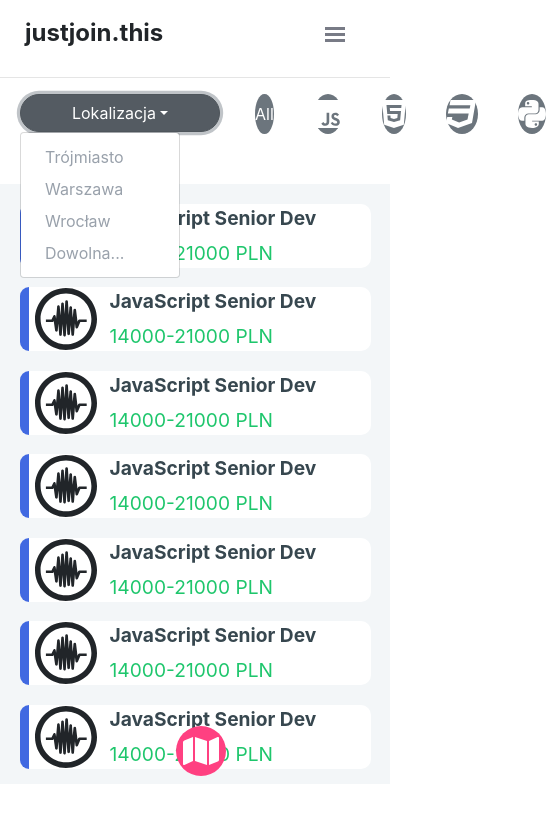
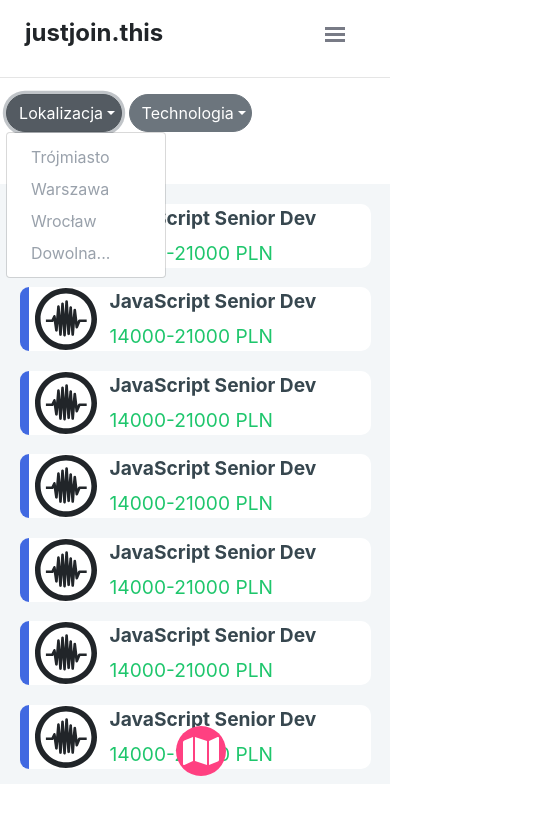
Before and after one commit to F1sher-Man/justjointhis, a React (Create React App) app: page / in a window 390 px wide. Both pictures are taken after a click on the button "Lokalizacja". Shown: the top 814 px of the page, 546 px wide, since content can reach past the window. Built offline with nearby package versions, Linux system fonts and the light colour scheme.

Commit message:
Dropdown list on mobile view on tech filter

```diff
--- /dev/null
+++ b/src/components/JobOffers/Navigation/dropdown.component.tsx
@@ -0,0 +1,53 @@
+/* eslint-disable no-empty-pattern */
+import * as React from "react";
+import Dropdown from "react-bootstrap/Dropdown";
+import { useState, ReactElement } from "react";
+
+import "./navigation.shared.scss";
+
+export interface DropdownProps {
+  defaultItem: string;
+  items: Array<string>;
+}
+
+const DropdownComponent = ({
+  defaultItem,
+  items,
+}: DropdownProps): ReactElement => {
+  const [currentItem, setCurrentItem] = useState(defaultItem);
+  const [btnVariant, setBtnVariant]: any = useState("secondary");
+
+  function handleItemChange(item: string) {
+    setBtnVariant(item === defaultItem ? "secondary" : "primary");
+    setCurrentItem(item);
+  }
+  return (
+    <div>
+      <Dropdown>
+        <Dropdown.Toggle
+          variant={btnVariant}
+          id="dropdown-basic"
+          className="dropdown-btn"
+        >
+          {currentItem}
+        </Dropdown.Toggle>
+
+        {/* ponizej margin na zero bo w innym wypadku bootstrap rzuca bledy do konsoli o cos? */}
+        <Dropdown.Menu style={{ margin: "0px" }}>
+          {items.map((item) => {
+            return (
+              <Dropdown.Item onClick={() => handleItemChange(item)}>
+                {item}
+              </Dropdown.Item>
+            );
+          })}
+          <Dropdown.Item onClick={() => handleItemChange(defaultItem)}>
+            Dowolna...
+          </Dropdown.Item>
+        </Dropdown.Menu>
+      </Dropdown>
+    </div>
+  );
+};
+
+export default DropdownComponent;
--- a/src/components/JobOffers/Navigation/droropdown-location.component.tsx
+++ /dev/null
@@ -1,47 +0,0 @@
-/* eslint-disable no-empty-pattern */
-import * as React from "react";
-import Dropdown from "react-bootstrap/Dropdown";
-import { useState, ReactElement } from "react";
-
-export interface DropdownLocationProps {}
-
-const DropdownLocation = ({}: DropdownLocationProps): ReactElement => {
-  const [location, setLocation] = useState("Lokalizacja");
-  const [btnVariant, setBtnVariant]: any = useState("secondary");
-
-  function handleLocationChange(city: string) {
-    setBtnVariant(city === "Lokalizacja" ? "secondary" : "primary");
-    setLocation(city);
-  }
-  return (
-    <div>
-      <Dropdown>
-        <Dropdown.Toggle
-          variant={btnVariant}
-          id="dropdown-basic"
-          className="dropdown-btn"
-        >
-          {location}
-        </Dropdown.Toggle>
-
-        {/* ponizej margin na zero bo w innym wypadku bootstrap rzuca bledy do konsoli o cos? */}
-        <Dropdown.Menu style={{ margin: "0px" }}>
-          <Dropdown.Item onClick={() => handleLocationChange("Trójmiasto")}>
-            Trójmiasto
-          </Dropdown.Item>
-          <Dropdown.Item onClick={() => handleLocationChange("Warszawa")}>
-            Warszawa
-          </Dropdown.Item>
-          <Dropdown.Item onClick={() => handleLocationChange("Wrocław")}>
-            Wrocław
-          </Dropdown.Item>
-          <Dropdown.Item onClick={() => handleLocationChange("Lokalizacja")}>
-            Dowolna...
-          </Dropdown.Item>
-        </Dropdown.Menu>
-      </Dropdown>
-    </div>
-  );
-};
-
-export default DropdownLocation;
--- a/src/components/JobOffers/Navigation/technologies.component.tsx
+++ b/src/components/JobOffers/Navigation/technologies.component.tsx
@@ -1,9 +1,10 @@
 /* eslint-disable no-empty-pattern */
 import * as React from "react";
-import "./technologies.component.scss";
 import { FontAwesomeIcon } from "@fortawesome/react-fontawesome";
 import { TECH } from "../../../enums/tech.const";
 import { useState, ReactElement } from "react";
+
+import "./navigation.shared.scss";
 
 export interface TechnologiesProps {}
 
--- a/src/components/JobOffers/job-offers.component.scss
+++ b/src/components/JobOffers/job-offers.component.scss
@@ -1,7 +1,7 @@
 .dropdown-btn {
   border-radius: 50px !important;
-  margin-left: 20px;
-  width: 200px;
+  margin-left: 5%;
+  width: 95%;
 }
 .page-container {
   height: 100%;
@@ -13,7 +13,7 @@
   height: 50px;
   width: 800px;
   @media only screen and (max-width: 1024px) {
-    width: 230px;
+    width: 100%;
   }
 }
 
@@ -64,3 +64,15 @@
     display: none;
   }
 }
+
+.tech-mobile {
+  @media only screen and (min-width: 1025px) {
+    display: none;
+  }
+}
+
+.tech-fullsize {
+  @media only screen and (max-width: 1024px) {
+    display: none;
+  }
+}
--- a/src/components/JobOffers/job-offers.component.tsx
+++ b/src/components/JobOffers/job-offers.component.tsx
@@ -2,7 +2,7 @@
 import * as React from "react";
 import { useState, ReactElement } from "react";
 import { useMediaQuery } from "@material-ui/core";
-import DropdownLocation from "./Navigation/droropdown-location.component";
+import DropdownComponent from "./Navigation/dropdown.component";
 import Technologies from "./Navigation/technologies.component";
 import OfferItem from "./OfferItem/offer-item-short.component";
 import MapComponent from "./Map/map.component";
@@ -31,8 +31,19 @@
   return (
     <div className="page-container">
       <div className="topbar">
-        <DropdownLocation />
-        <Technologies />
+        <DropdownComponent
+          defaultItem="Lokalizacja"
+          items={["Trójmiasto", "Warszawa", "Wrocław"]}
+        />
+        <div className="tech-mobile">
+          <DropdownComponent
+            defaultItem="Technologia"
+            items={["Javascript", "HTML5", "CSS3", "Python"]}
+          />
+        </div>
+        <div className="tech-fullsize">
+          <Technologies />
+        </div>
       </div>
       <div className="content-container">
         <div className="offers" style={offerStyle}>
```
Also changed, not shown: src/components/JobOffers/Navigation/navigation.shared.scss (renamed from src/components/JobOffers/Navigation/technologies.component.scss).
